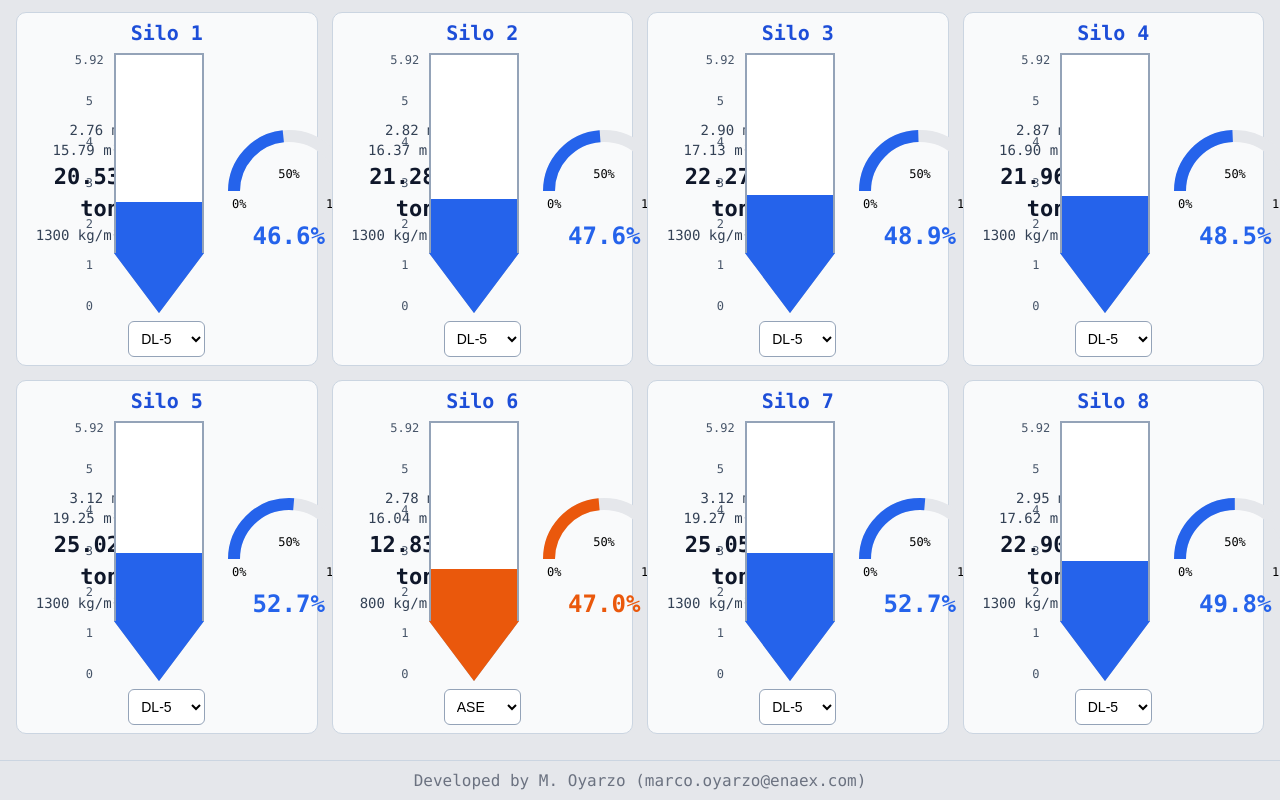
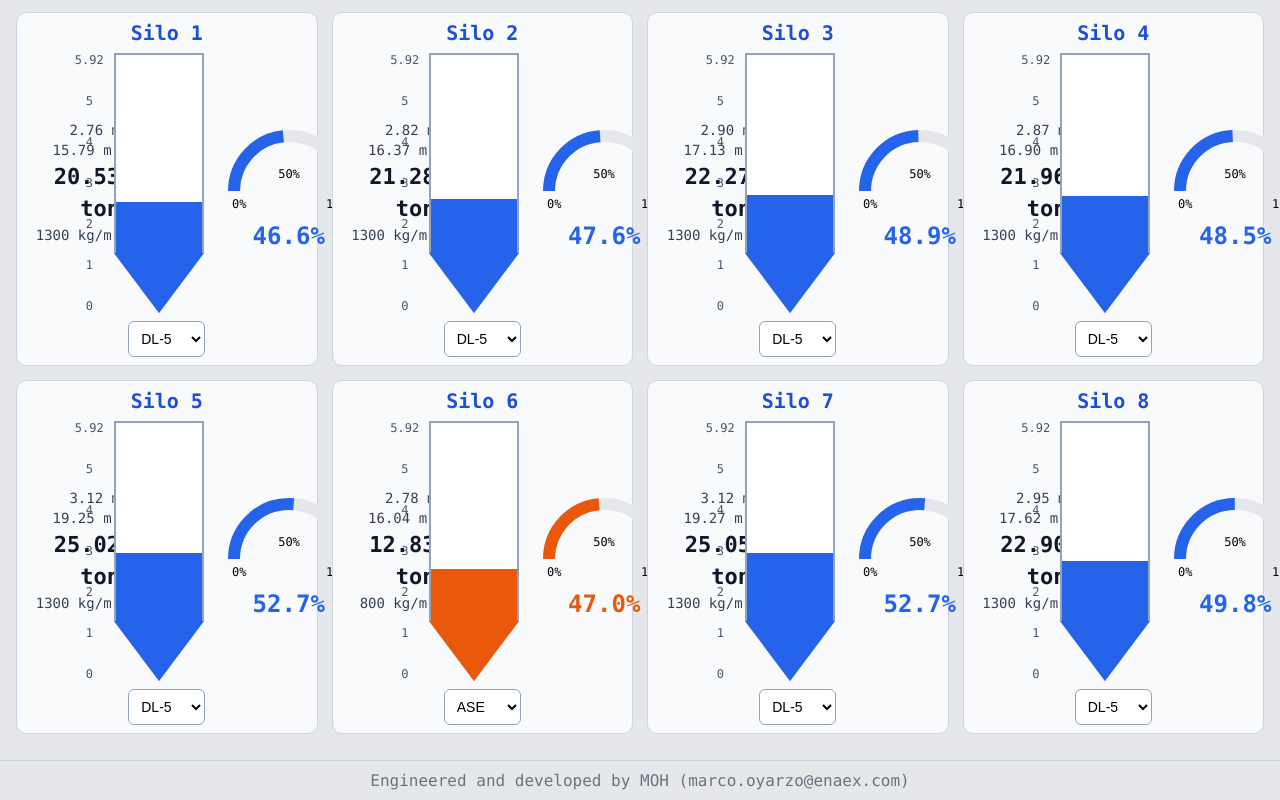
Before and after one commit to moyarzo/scada-silos, a website: page index.html in a window 1280 px wide. Shown: the part 553-1353 px from the top of the page. Drawn offline with nearby package versions, Linux system fonts and the light colour scheme; some packages are replaced by stand-ins of ours; no server answers; a script that the page names is missing.

Commit message:
Update index.html

```diff
--- a/index.html
+++ b/index.html
@@ -30,7 +30,7 @@
   <div class="grid" id="grid"></div>
 
   <footer class="footer">
-    Developed by M. Oyarzo (marco.oyarzo@enaex.com)
+    Engineered and developed by MOH (marco.oyarzo@enaex.com)
   </footer>
 
   <script src="https://cdn.socket.io/4.5.4/socket.io.min.js"></script>
```
